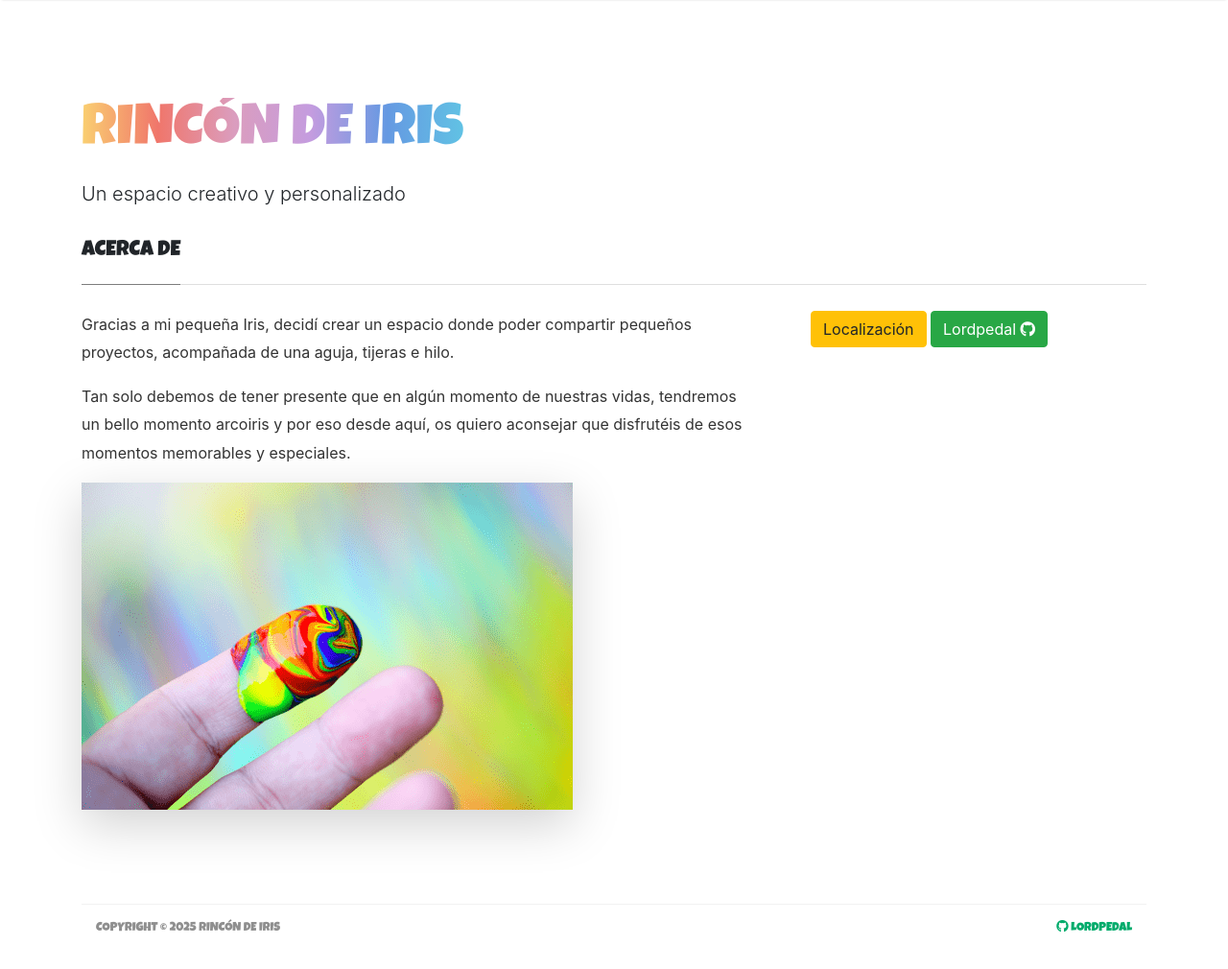
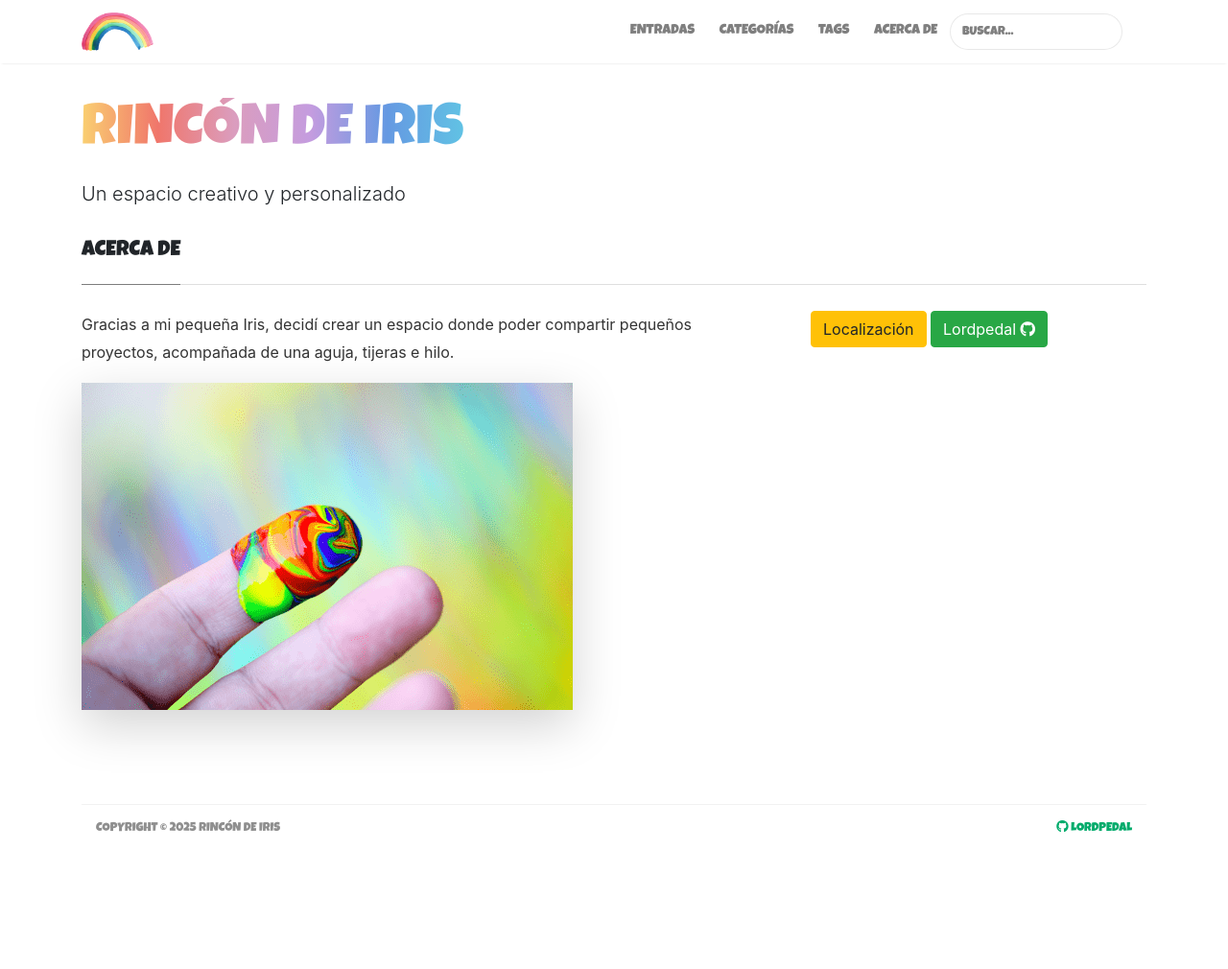
Before and after one commit to Lordpedal/rincondeiris, a Jekyll site: the page built from _pages/about.md, in a window 1280 px wide and 1051 px high. Shown: the top 1010 px of the window at 96% size. Built offline with Jekyll 4.4.1, drawn with Linux system fonts in a browser that asks for light colours; nearby versions of some CDN libraries.

Commit message:
Actualización mié 26 mar 2025 19:31:41 CET

```diff
--- a/_pages/about.md
+++ b/_pages/about.md
@@ -1,14 +1,13 @@
 ---
 layout: page
 title: Acerca de
-permalink: /about
+permalink: /acercade
 comments: false
 ---
 
 <div class="row justify-content-between">
 	<div class="col-md-8 pr-5">
 		<p>Gracias a mi pequeña Iris, decidí crear un espacio donde poder compartir pequeños proyectos, acompañada de una aguja, tijeras e hilo.</p>
-		<p>Tan solo debemos de tener presente que en algún momento de nuestras vidas, tendremos un bello momento arcoiris y por eso desde aquí, os quiero aconsejar que disfrutéis de esos momentos memorables y especiales.</p>
 		<p class="mb-5"><img class="shadow-lg" src="{{site.baseurl}}/assets/images/avatar.png" alt="Un espacio creativo y personalizado" /></p>
 	</div>
 	<div class="col-md-4">
```
Also changed, not shown: _pages/categories.md (+2 -2 lines).
